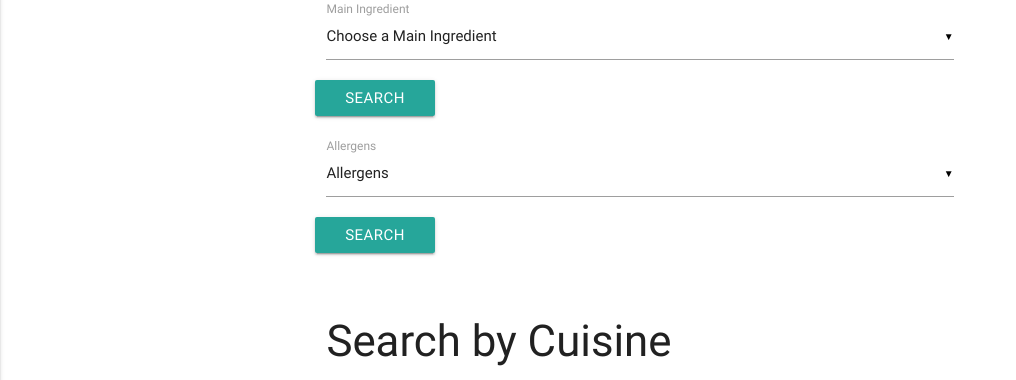
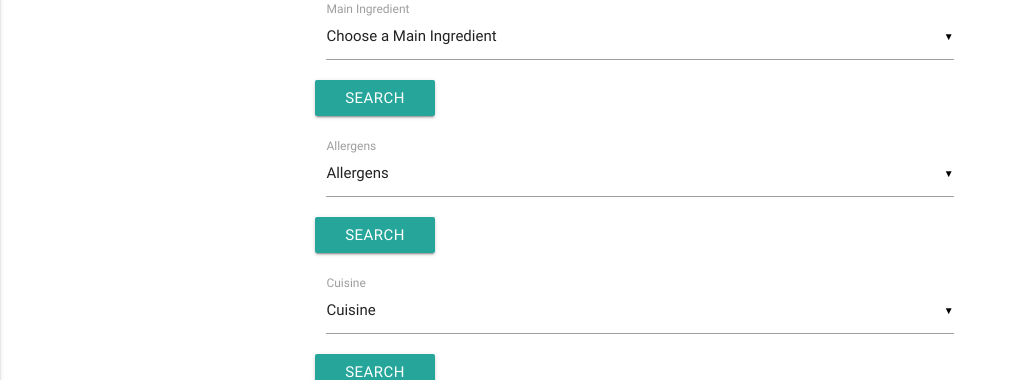
Before and after one commit to saraa123/cookbook_project, a Flask app: page /search in a window 1280 px wide. Shown: the part 310-690 px from the top of the page, without its empty margins (0-1016 px from the left). Run offline with Flask 2, Linux system fonts and the light colour scheme; a database or web service that is not in the repository returns one stand-in record (values such as "Sample title"); some libraries are stand-ins or nearby versions.

Commit message:
Added cuisine search dropdown selection

```diff
--- a/templates/recipe_search.html
+++ b/templates/recipe_search.html
@@ -55,25 +55,75 @@
                 <button class="btn waves-effect waves-light" type="submit" name="special_requirement">Search</button>
             </div>
     </form>
+
+    <form action="{{ url_for('search_cuisine') }}" method="POST" class="col s12">
+            <div class="row">
+                <div class="input-field col s12">
+                    <select id="cuisine" name="cuisine_name">
+                      <option value="" disabled selected>Cuisine</option>
+                      {% for cuisine in cuisine_recipes %}
+                          <option value="{{cuisine.cuisine_name}}">{{cuisine.cuisine_name|title}}</option>
+                      {% endfor %}
+                    </select>
+                    <label>Cuisine</label>
+                </div>
+                <button class="btn waves-effect waves-light" type="submit" name="cuisine_name">Search</button>
+            </div>
+    </form>
 </div>
 <br>
 
-<div class='container'>
-    <h3>Search by Cuisine</h3>
+<div class='container '>
+    <div class='row'>
+        <div class='col s12 m6 flex box'>
+            <a href = "{{ url_for('mexican_food') }}"><img src="https://hips.hearstapps.com/del.h-cdn.co/assets/17/02/1484241389-beef-and-avocado-quesadillasp1.jpg" width='200' height='200' alt='mexican dish'></img></a>
 
-    <div class='row'>
-        <div class='col s12 m4'>
-            <a href = "{{ url_for('mexican_food') }}"><img src="https://hips.hearstapps.com/del.h-cdn.co/assets/17/02/1484241389-beef-and-avocado-quesadillasp1.jpg" width='200' height='200' alt='mexican dish'>Mexican Dishes</img></a>
         </div>
-        <div class='col s12 m4'>
-            <a href = "{{ url_for('mexican_food') }}"><img src="https://hips.hearstapps.com/del.h-cdn.co/assets/17/02/1484241389-beef-and-avocado-quesadillasp1.jpg" width='200' height='200' alt='mexican dish'>British Dishes</img></a>
+
+        <div class='col s12 m6 flex box'>
+            <a href = "{{ url_for('mexican_food') }}"><img src="https://hips.hearstapps.com/del.h-cdn.co/assets/17/02/1484241389-beef-and-avocado-quesadillasp1.jpg" width='200' height='200' alt='british dishes'>british</img>
         </div>
-        <div class='col s12 m4'>
-            <a href = "{{ url_for('mexican_food') }}"><img src="https://hips.hearstapps.com/del.h-cdn.co/assets/17/02/1484241389-beef-and-avocado-quesadillasp1.jpg" width='200' height='200' alt='mexican dish'>Italian Dishes</img></a>
-        </div>
+
+        <!--<div class='col s12 m6 flex box'>-->
+        <!--    <a href = "{{ url_for('mexican_food') }}"><img src="https://hips.hearstapps.com/del.h-cdn.co/assets/17/02/1484241389-beef-and-avocado-quesadillasp1.jpg" width='200' height='200' alt='indian dish'>indian</img>-->
+        <!--</div>-->
     </div>
 
+
 </div>
+
+<!--<div class='container'>-->
+<!--    <h3>Search by Cuisine</h3>-->
+
+<!--    <div class='row flex_container'>-->
+<!--        <div class='col s12 m4 flex box'>-->
+<!--            <a href = "{{ url_for('mexican_food') }}"><img src="https://hips.hearstapps.com/del.h-cdn.co/assets/17/02/1484241389-beef-and-avocado-quesadillasp1.jpg" width='200' height='200' alt='mexican dish'>Mexican Dishes</img></a>-->
+<!--        </div>-->
+<!--        <div class='col s12 m4 flex box'>-->
+<!--            <a href = "{{ url_for('mexican_food') }}"><img src="https://hips.hearstapps.com/del.h-cdn.co/assets/17/02/1484241389-beef-and-avocado-quesadillasp1.jpg" width='200' height='200' alt='mexican dish'>British Dishes</img></a>-->
+<!--        </div>-->
+<!--        <div class='col s12 m4 flex box'>-->
+<!--            <a href = "{{ url_for('mexican_food') }}"><img src="https://hips.hearstapps.com/del.h-cdn.co/assets/17/02/1484241389-beef-and-avocado-quesadillasp1.jpg" width='200' height='200' alt='mexican dish'>Italian Dishes</img></a>-->
+<!--        </div>-->
+<!--    </div>-->
+<!--</div>-->
+
+    <!--<div class='row flex_container'>-->
+    <!--    <div class='col s12 m4 flex'>-->
+    <!--        <a href = "{{ url_for('mexican_food') }}"><img src="https://hips.hearstapps.com/del.h-cdn.co/assets/17/02/1484241389-beef-and-avocado-quesadillasp1.jpg" width='200' height='200' alt='mexican dish'>Chinese Dishes</img></a>-->
+    <!--    </div>-->
+    <!--    <div class='col s12 m4 flex'>-->
+    <!--        <a href = "{{ url_for('mexican_food') }}"><img src="https://hips.hearstapps.com/del.h-cdn.co/assets/17/02/1484241389-beef-and-avocado-quesadillasp1.jpg" width='200' height='200' alt='mexican dish'>Indian Dishes</img></a>-->
+    <!--    </div>-->
+    <!--    <div class='col s12 m4 flex'>-->
+    <!--        <a href = "{{ url_for('mexican_food') }}"><img src="https://hips.hearstapps.com/del.h-cdn.co/assets/17/02/1484241389-beef-and-avocado-quesadillasp1.jpg" width='200' height='200' alt='mexican dish'>Other Dishes</img></a>-->
+    <!--    </div>-->
+
+    <!--</div>-->
+
+<!--</div>-->
+
+
 
 
 
@@ -212,23 +262,23 @@
     <div class='container'>
         <div class='row'>
             <ul class="collapsible col s12 m12" data-collapsible="accordion">
-                {% for i in special_results %}
+                {% for special_result in special_results %}
                     <li>
                         <div class='collapsible-header'>
-                            <p>{{i.recipe_name|title}}</p>
+                            <p>{{special_result.recipe_name|title}}</p>
                         </div>
                         <div class="collapsible-body">
-                            <p>by {{i.author_name|title}}</p>
-                            <p>{{i.cuisine_name}}</p>
+                            <p>by {{special_result.author_name|title}}</p>
+                            <p>{{special_result.cuisine_name}}</p>
                             <p>Ingredients:</p><br>
-                            {% for ingredient in i.ingredient_name %}
+                            {% for ingredient in special_result.ingredient_name %}
                                 <ul class="collection">
                                     <li class="collection-item">{{ingredient}}{% if loop.index<loop.length %}, {% endif %}</li>
                                 </ul>
                             {% endfor %}</p>
 
                             <p>Method:</p>
-                            {% for method in i.recipe_method %}
+                            {% for method in special_result.recipe_method %}
                                 <ul class='collection'>
                                     <li class='collection-item'>{{method}}</li>
                                 </ul>
@@ -242,6 +292,58 @@
     </div>
 {% endif %}
 
+<!-- cuisine results -->
+<br>
+{% if cuisine_results %}
+
+    <div class='container'>
+        <div class='row'>
+            <div class='col s12 m12'>
+
+                {% if cuisine_count == 0 %}
+                    <p>No results found</p>
+                {% elif cuisine_count == 1 %}
+                    <p>{{cuisine_count}} recipe available</p>
+                {% else %}
+                    <p>{{cuisine_count}} recipes available</p>
+                {% endif %}
+
+            </div>
+        </div>
+    </div>
+
+    <div class='container'>
+        <div class='row'>
+            <ul class="collapsible col s12 m12" data-collapsible="accordion">
+                {% for cuisine in cuisine_results %}
+                    <li>
+                        <div class='collapsible-header'>
+                            <p>{{cuisine.recipe_name|title}}</p>
+                        </div>
+                        <div class="collapsible-body">
+                            <p>by {{cuisine.author_name|title}}</p>
+                            <p>{{cuisine.cuisine_name}}</p>
+                            <p>Ingredients:</p><br>
+                            {% for ingredient in cuisine.ingredient_name %}
+                                <ul class="collection">
+                                    <li class="collection-item">{{ingredient}}{% if loop.index<loop.length %}, {% endif %}</li>
+                                </ul>
+                            {% endfor %}</p>
+
+                            <p>Method:</p>
+                            {% for method in cuisine.recipe_method %}
+                                <ul class='collection'>
+                                    <li class='collection-item'>{{method}}</li>
+                                </ul>
+                            {% endfor %}
+                            <br>
+                        </div>
+                    </li>
+                {% endfor %}
+            </ul>
+        </div>
+    </div>
+{% endif %}
 <br>
 
 {% endblock %}
```
